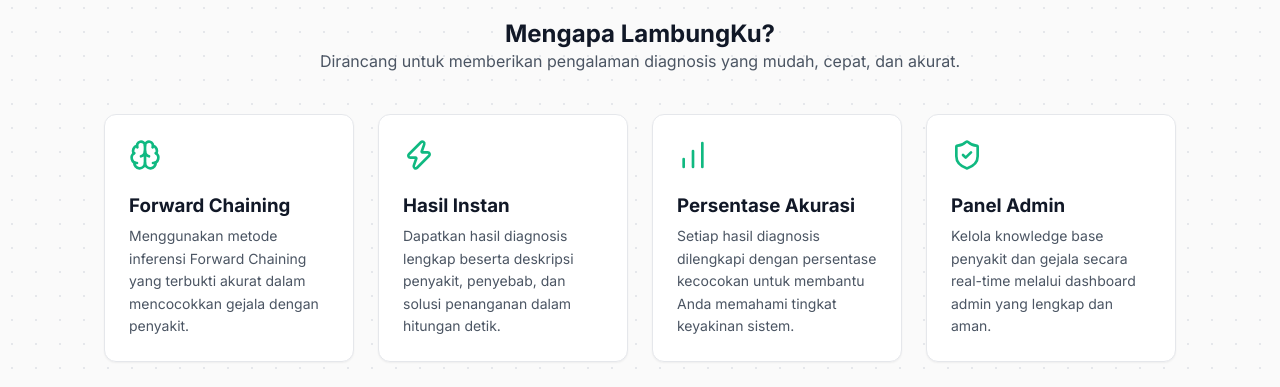
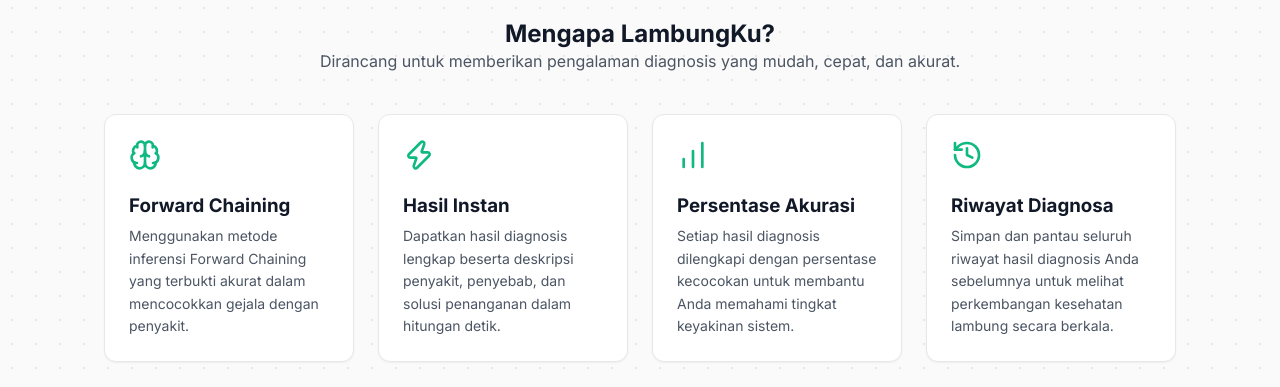
Before and after one commit to adtyPutra/lambungku-app, a Next.js app: page / in a window 1280 px wide. Shown: the part 820-1207 px from the top of the page. Built offline with nearby package versions, Linux system fonts and the light colour scheme; no server answers.

Commit message:
Mengganti kartu fitur Panel Admin menjadi Riwayat Diagnosa

```diff
--- a/app/page.tsx
+++ b/app/page.tsx
@@ -91,9 +91,9 @@
           </div>
 
           <div className="card feature-card animate-in delay-4">
-            <div style={{ color: 'var(--primary)', marginBottom: '16px' }}><ShieldCheck size={32} /></div>
-            <h3 style={{ marginBottom: '8px' }}>Panel Admin</h3>
-            <p style={{ fontSize: '0.875rem' }}>Kelola knowledge base penyakit dan gejala secara real-time melalui dashboard admin yang lengkap dan aman.</p>
+            <div style={{ color: 'var(--primary)', marginBottom: '16px' }}><History size={32} /></div>
+            <h3 style={{ marginBottom: '8px' }}>Riwayat Diagnosa</h3>
+            <p style={{ fontSize: '0.875rem' }}>Simpan dan pantau seluruh riwayat hasil diagnosis Anda sebelumnya untuk melihat perkembangan kesehatan lambung secara berkala.</p>
           </div>
 
         </div>
```
